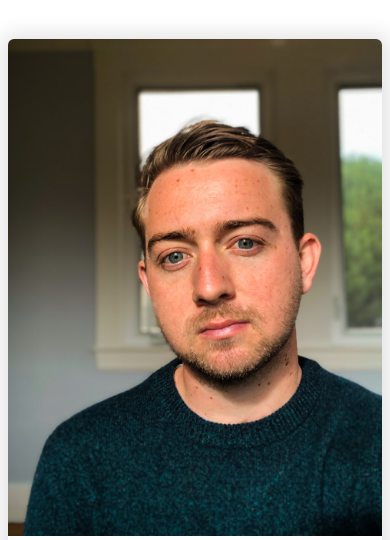
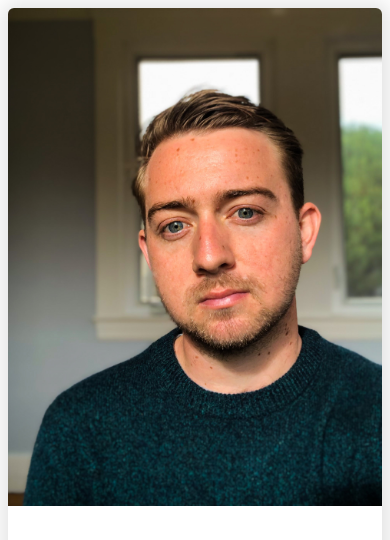
Before and after one commit to ffink/ffink.github.io, a plain HTML site: page index.html in a window 390 px wide. Shown: the top 540 px of the page. Drawn offline with nearby package versions, Linux system fonts and the light colour scheme.

Commit message:
Updates to mobile layout

```diff
--- a/index.css
+++ b/index.css
@@ -86,8 +86,9 @@
 
 @media only screen and (max-width: 600px) {
   .container {
-    height: fit-content;
+    height: 100%;
     width: 100%;
-    overflow: hidden;
+    overflow-x: hidden;
+    overflow-y: scroll;
   }
 }
```
